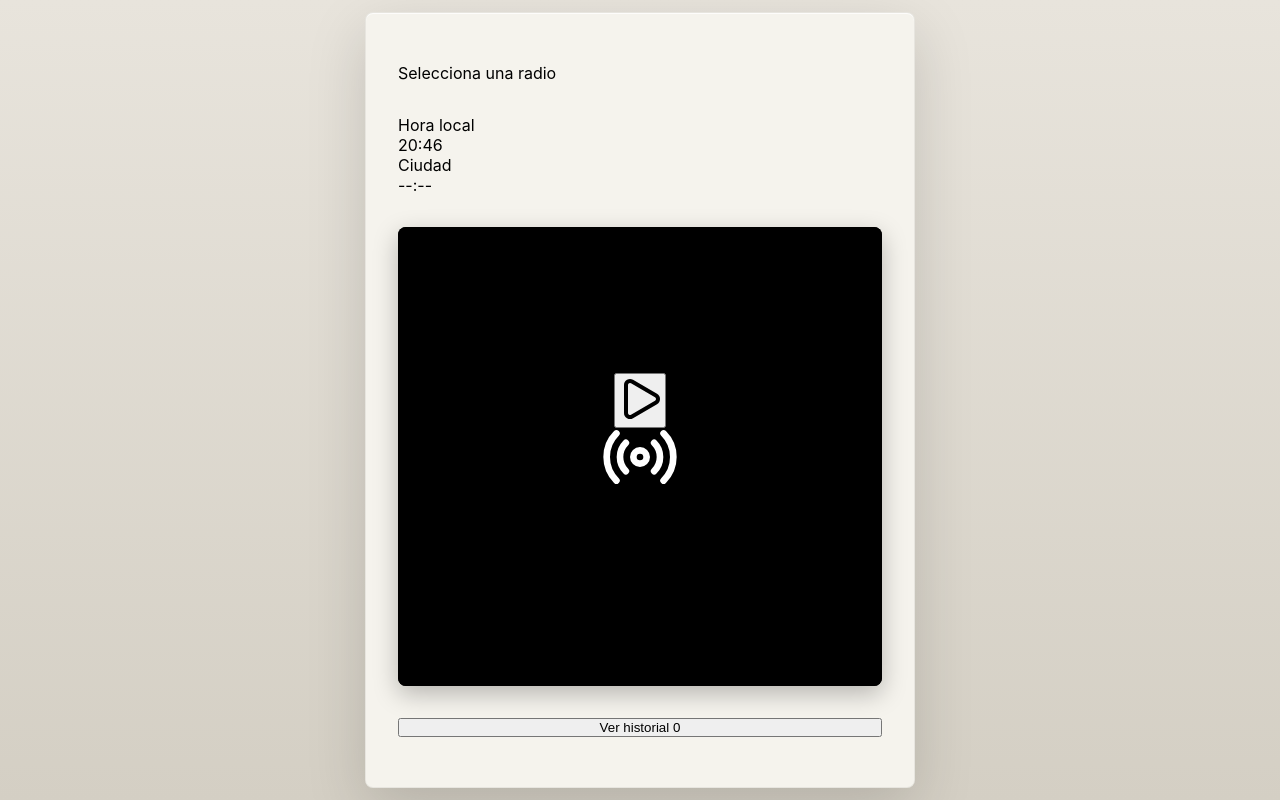
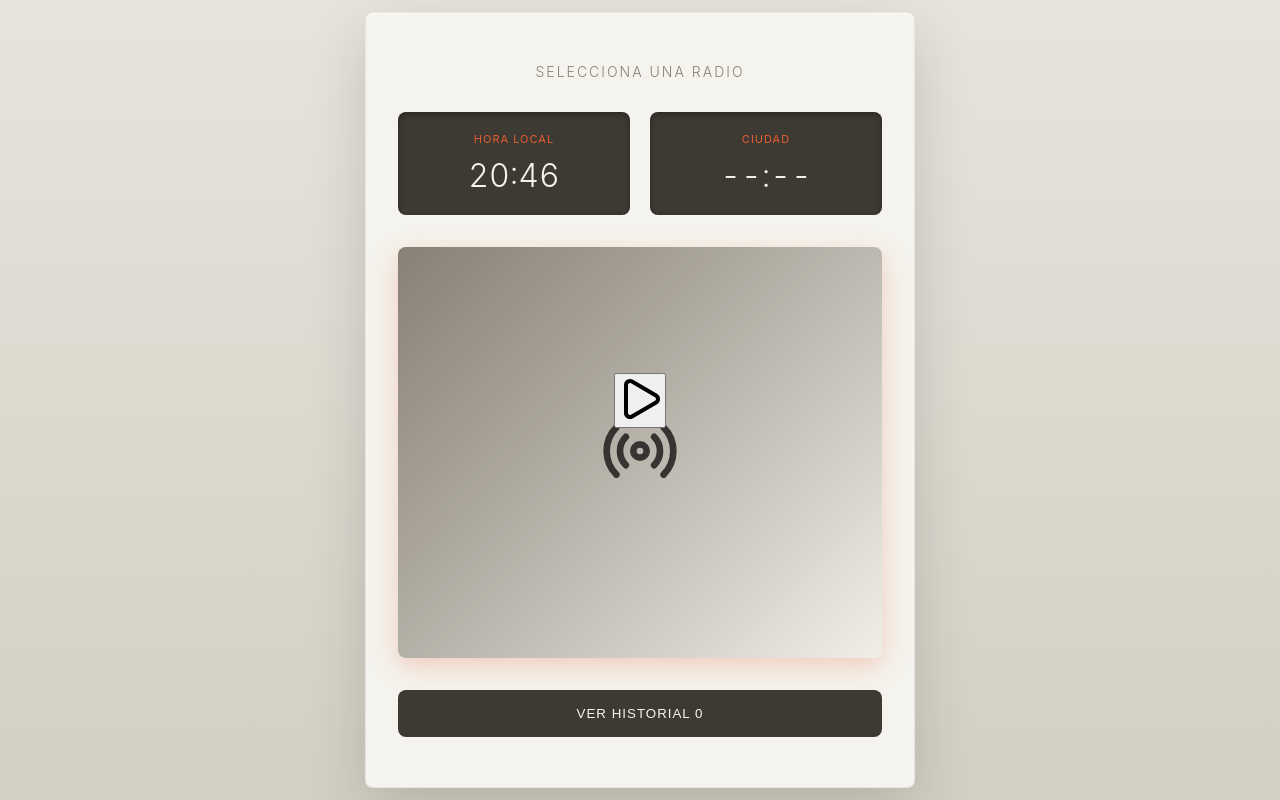
Before and after one commit to juanjorogado/random-radio, a React (Create React App) app: page / in a window 1280 px wide. Built offline with nearby package versions, Linux system fonts and the light colour scheme.

Commit message:
Auto-commit: Sun Dec 14 21:46:32 CET 2025

```diff
--- a/src/RadioApp.css
+++ b/src/RadioApp.css
@@ -3,6 +3,7 @@
    ==================================== */
 
 :root {
+  /* Paleta Braun */
   --color-primary: #e85d33;
   --color-primary-dark: #d14a28;
   --color-primary-light: #ff8c5a;
@@ -28,13 +29,7 @@
 
   --gradient-background: linear-gradient(to bottom, #e8e4dc, #d4cfc4);
   --gradient-cover: linear-gradient(135deg, #6b6459, #f5f3ed);
-  --gradient-animated: linear-gradient(
-    135deg,
-    #6b6459,
-    #e8e4dc,
-    #d4cfc4,
-    #f5f3ed
-  );
+  --gradient-animated: linear-gradient(135deg, #6b6459, #e8e4dc, #d4cfc4, #f5f3ed);
 
   --space-xs: 6px;
   --space-sm: 10px;
@@ -54,6 +49,7 @@
 
   --font-family: -apple-system, BlinkMacSystemFont, "Helvetica Neue",
     "Segoe UI", Roboto, sans-serif;
+
   --font-weight-light: 300;
   --font-weight-regular: 400;
   --font-weight-medium: 500;
@@ -64,12 +60,16 @@
   --font-size-lg: 20px;
   --font-size-xl: 24px;
   --font-size-2xl: 32px;
+  --font-size-3xl: 36px;
 
   --button-size: 90px;
+  --marquee-height: 50px;
 
-  --animation-slow: 40s;
-  --animation-medium: 22s;
-  --animation-fast: 1.2s;
+  /* Braun Atelier motion */
+  --ease-braun: cubic-bezier(0.2, 0, 0.1, 1);
+  --motion-fast: 0.15s;
+  --motion-medium: 0.5s;
+  --motion-slow: 0.7s;
 }
 
 /* ====================================
@@ -90,6 +90,7 @@
   align-items: center;
   padding: 12px;
   font-family: var(--font-family);
+  overflow: hidden;
 }
 
 /* ====================================
@@ -113,28 +114,118 @@
 }
 
 /* ====================================
-   ALBUM COVER (1:1 + FALLBACK)
+   HEADER
+   ==================================== */
+
+.station-header-top {
+  text-align: center;
+  text-transform: uppercase;
+  letter-spacing: 2px;
+  font-size: var(--font-size-sm);
+  color: var(--color-text-tertiary);
+  font-weight: var(--font-weight-light);
+}
+
+.station-playing {
+  display: inline-flex;
+  align-items: center;
+  gap: var(--space-sm);
+}
+
+/* ====================================
+   PLAYING INDICATOR
+   ==================================== */
+
+.playing-indicator {
+  width: 18px;
+  height: 14px;
+  display: inline-flex;
+  align-items: flex-end;
+  gap: 3px;
+}
+
+.playing-indicator::before,
+.playing-indicator::after,
+.playing-indicator span {
+  content: "";
+  width: 4px;
+  background: var(--color-primary);
+  border-radius: 2px;
+  animation: equalizer 1.4s infinite linear;
+}
+
+.playing-indicator::after {
+  animation-delay: -0.4s;
+}
+.playing-indicator span {
+  animation-delay: -0.8s;
+}
+
+@keyframes equalizer {
+  0% {
+    height: 30%;
+    opacity: 0.6;
+  }
+  50% {
+    height: 100%;
+    opacity: 1;
+  }
+  100% {
+    height: 30%;
+    opacity: 0.6;
+  }
+}
+
+/* ====================================
+   CLOCKS
+   ==================================== */
+
+.clocks-horizontal {
+  display: grid;
+  grid-template-columns: 1fr 1fr;
+  gap: var(--space-lg);
+}
+
+.clock-item {
+  background: var(--color-display-bg);
+  border-radius: var(--radius-sm);
+  padding: var(--space-lg);
+  text-align: center;
+  box-shadow: inset 0 2px 6px var(--color-shadow-strong);
+}
+
+.clock-label-top {
+  font-size: var(--font-size-xs);
+  text-transform: uppercase;
+  color: var(--color-display-accent);
+  margin-bottom: var(--space-sm);
+  letter-spacing: 1px;
+}
+
+.clock-time-large {
+  font-size: var(--font-size-2xl);
+  color: var(--color-display-text);
+  font-weight: var(--font-weight-light);
+  font-variant-numeric: tabular-nums;
+}
+
+/* ====================================
+   ALBUM COVER
    ==================================== */
 
 .album-cover-main {
+  flex: 1;
+  border-radius: var(--radius-sm);
+  background: var(--gradient-cover);
   position: relative;
-  aspect-ratio: 1 / 1;
-  width: 100%;
-  border-radius: var(--radius-sm);
-  overflow: hidden;
-  background: #000;
   display: flex;
   align-items: center;
   justify-content: center;
-  box-shadow: 0 8px 24px rgba(0, 0, 0, 0.25);
+  overflow: hidden;
+  box-shadow: 0 8px 24px rgba(232, 93, 51, 0.25);
 }
 
-/* Solo cuando hay imagen */
-.album-cover-main.has-image {
-  background: var(--gradient-cover);
-}
-
-.album-cover-main.has-image::after {
+.album-cover-main::after {
   content: "";
   position: absolute;
   inset: 0;
@@ -142,49 +233,36 @@
   background-size: 400% 400%;
   animation: gradient 15s ease infinite;
   opacity: 0.25;
-  z-index: 1;
 }
 
-/* Imagen / logo */
 .album-cover-image,
 .album-cover-logo {
   width: 100%;
   height: 100%;
   object-fit: cover;
   z-index: 2;
-  position: relative;
-  opacity: 0;
-  animation: fadeIn 0.6s ease forwards;
+  animation: braun-cover-in var(--motion-slow) var(--ease-braun);
 }
 
 .album-cover-logo {
-  max-width: 60%;
-  max-height: 60%;
+  width: 60%;
+  height: 60%;
   opacity: 0.6;
 }
 
-/* Fallback blanco / negro */
-.fallback-bg {
-  background: #000;
-}
-
-.cover-fallback {
-  width: 100%;
-  height: 100%;
-  background: #000;
-  color: #fff;
-  display: flex;
-  align-items: center;
-  justify-content: center;
-  z-index: 2;
-}
-
-.cover-icon {
-  opacity: 0.5;
+@keyframes braun-cover-in {
+  from {
+    opacity: 0;
+    transform: translateY(4px);
+  }
+  to {
+    opacity: 1;
+    transform: translateY(0);
+  }
 }
 
 /* ====================================
-   CONTROLS OVERLAY
+   CONTROLS
    ==================================== */
 
 .controls-overlay {
@@ -208,15 +286,83 @@
   cursor: pointer;
   backdrop-filter: blur(30px);
   box-shadow: 0 4px 20px var(--color-shadow);
-  transition: transform 0.2s ease;
-  display: flex;
-  align-items: center;
-  justify-content: center;
+  transition: transform var(--motion-fast) ease-out,
+    box-shadow var(--motion-fast) ease-out,
+    background var(--motion-fast) ease-out;
 }
 
 .play-button-overlay:active,
 .skip-button-overlay:active {
-  transform: scale(0.9);
+  transform: scale(0.96);
+  box-shadow: inset 0 2px 6px rgba(0, 0, 0, 0.25);
+}
+
+/* ====================================
+   TRACK INFO / MARQUEE
+   ==================================== */
+
+.track-info-section {
+  text-align: center;
+  overflow: hidden;
+}
+
+.marquee-container {
+  width: 100%;
+  overflow: hidden;
+  margin-bottom: var(--space-sm);
+}
+
+.marquee-content {
+  display: inline-flex;
+  white-space: nowrap;
+}
+
+.marquee-content:not(.short) {
+  animation: marquee 22s linear infinite;
+}
+
+.marquee-content.short {
+  width: 100%;
+  justify-content: center;
+}
+
+.marquee-text {
+  padding-right: var(--space-5xl);
+}
+
+.song-title {
+  font-size: var(--font-size-lg);
+  color: var(--color-text-primary);
+}
+
+.song-metadata {
+  font-size: var(--font-size-md);
+  color: var(--color-text-secondary);
+}
+
+@keyframes marquee {
+  from {
+    transform: translateX(0);
+  }
+  to {
+    transform: translateX(-50%);
+  }
+}
+
+/* ====================================
+   HISTORY BUTTON
+   ==================================== */
+
+.history-btn {
+  width: 100%;
+  padding: var(--space-md);
+  background: var(--color-display-bg);
+  color: var(--color-display-text);
+  border: none;
+  border-radius: var(--radius-sm);
+  text-transform: uppercase;
+  letter-spacing: 1px;
+  cursor: pointer;
 }
 
 /* ====================================
@@ -235,9 +381,14 @@
   }
 }
 
-@keyframes fadeIn {
-  to {
-    opacity: 1;
+/* ====================================
+   ACCESSIBILITY
+   ==================================== */
+
+@media (prefers-reduced-motion: reduce) {
+  * {
+    animation: none !important;
+    transition: none !important;
   }
 }
 
@@ -246,10 +397,6 @@
    ==================================== */
 
 @media (max-width: 550px) {
-  .main-container {
-    padding: var(--space-xl) var(--space-md);
-  }
-
   .play-button-overlay,
   .skip-button-overlay {
     width: 75px;
```
